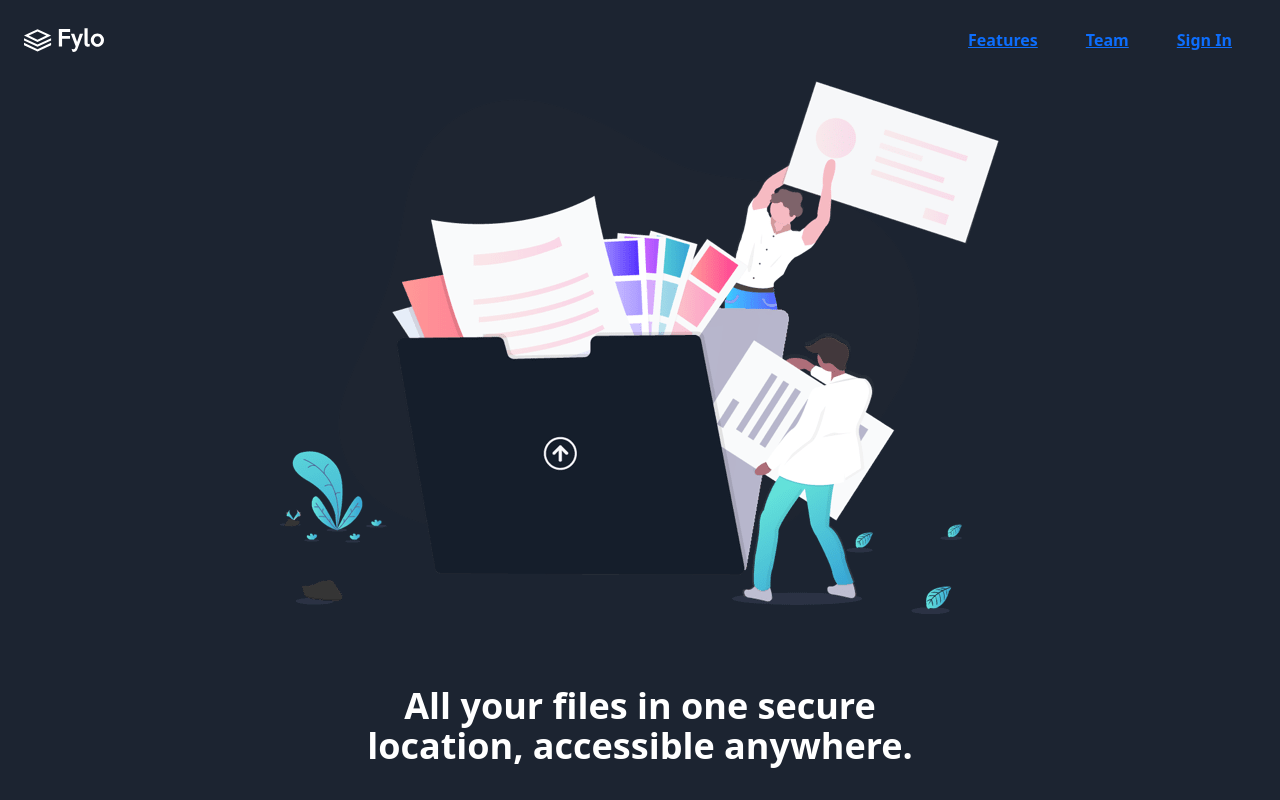
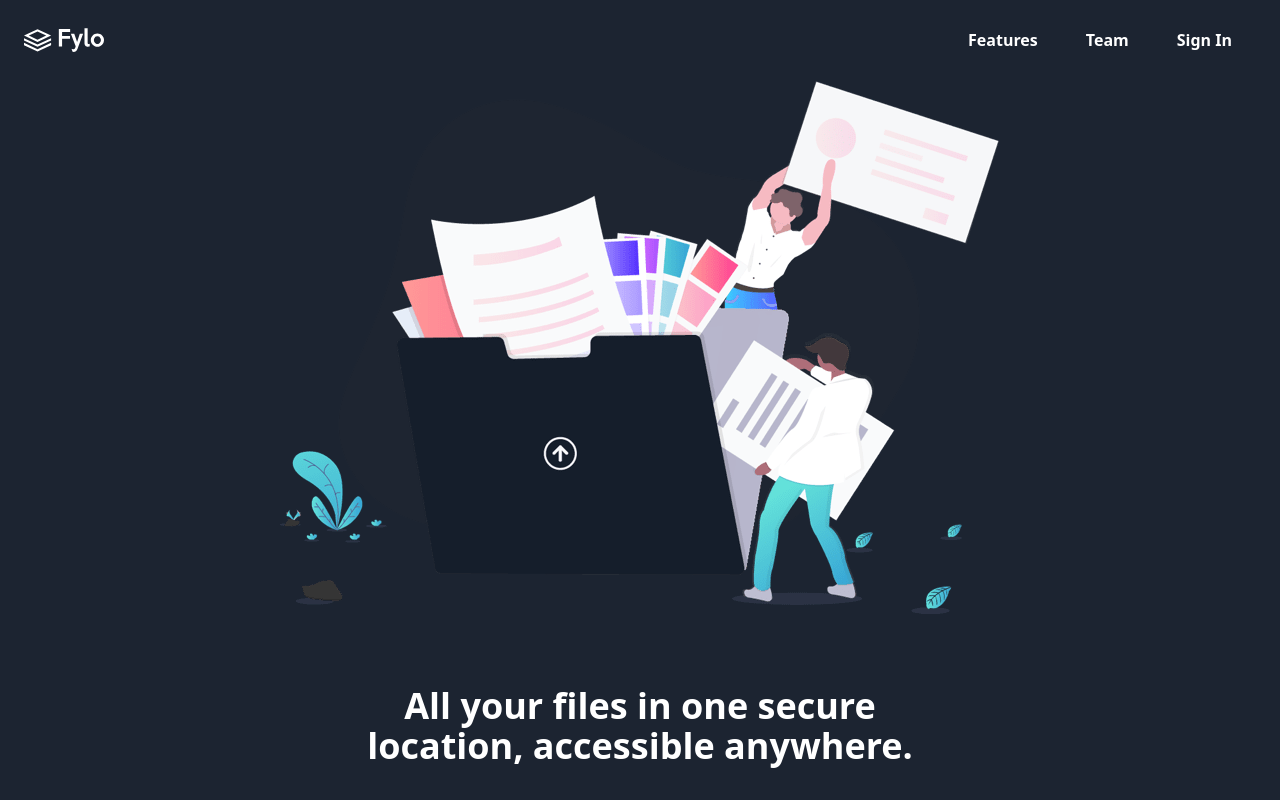
Before and after one commit to Achilles1986/fylo-landing-page, a React (Create React App) app: page / in a window 1280 px wide. Shown: the top 800 px of the page. Built offline with nearby package versions, Linux system fonts and the light colour scheme.

Commit message:
add inline styles to remove default link styles

```diff
--- a/src/components/home/Navbar.jsx
+++ b/src/components/home/Navbar.jsx
@@ -18,20 +18,20 @@ const Navbar = () => {
 
         {/* navlinks */}
         <div className='hidden md:flex font-bold'>
-            <Link activeClass="active" to="features" smooth={true} duration={300} className='cursor-pointer hover:text-cyan-300 duration-300 m-4'>
+            <Link style={{color:"white", textDecoration: "none"}} activeClass="active" to="features" smooth={true} duration={300} className='cursor-pointer hover:text-cyan-300 duration-300 m-4'>
                 Features
             </Link>
-            <Link activeClass="active" to="testimonials" smooth={true} duration={300} className='cursor-pointer hover:text-cyan-300 duration-300 m-4'>
+            <Link style={{color:"white", textDecoration: "none"}} activeClass="active" to="testimonials" smooth={true} duration={300} className='cursor-pointer hover:text-cyan-300 duration-300 m-4'>
                 Team
             </Link>
-            <Link activeClass="active" to="sign-in" smooth={true} duration={300} className='cursor-pointer hover:text-cyan-300 duration-300 m-4'>
+            <Link style={{color:"white", textDecoration: "none"}} activeClass="active" to="sign-in" smooth={true} duration={300} className='cursor-pointer hover:text-cyan-300 duration-300 m-4'>
                 Sign In
             </Link>
         </div>
 
         {/* mobile-links */}
         <div className={!nav ? 'hidden' : 'absolute top-0 left-0 right-0 h-screen w-full flex flex-col items-center justify-center font-bold bg-[#1c2431] duration-300'}>
-            <li className='hover:text-cyan-300 duration-300 m-3'>Features</li>
+            <li  className='hover:text-cyan-300 duration-300 m-3 '>Features</li>
             <li className='hover:text-cyan-300 duration-300 m-3'>Team</li>
             <li className='hover:text-cyan-300 duration-300 m-3'>Sign In</li>
         </div>
```
